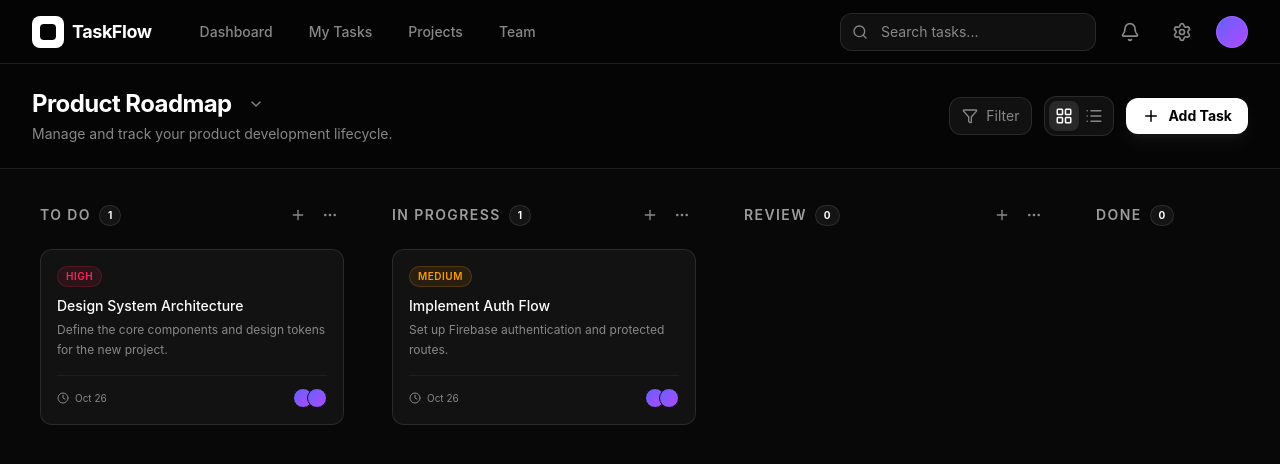
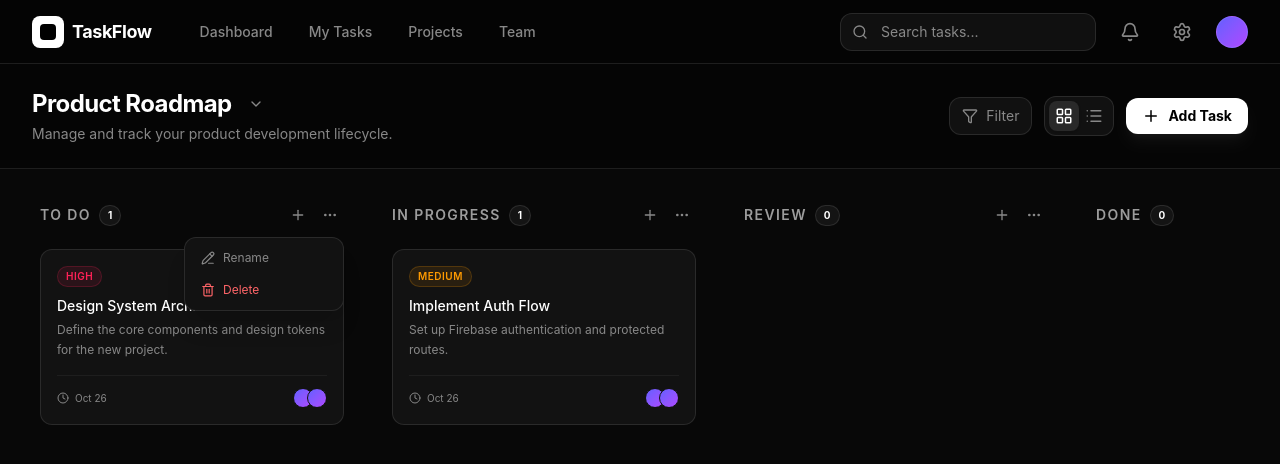
Before and after one commit to letsgokala/Kala-weather-app, a React (Vite) app: page / in a window 1280 px wide. Both pictures are taken after a click on the button 330 px from the left and 215 px from the top of the page. Shown: the top 464 px of the page. Built offline with nearby package versions, Linux system fonts and the light colour scheme.

Commit message:
feat: improve column behavior

```diff
--- a/src/components/Column.tsx
+++ b/src/components/Column.tsx
@@ -1,17 +1,45 @@
-import React from 'react';
+import React, { useEffect, useRef, useState } from 'react';
 import { Droppable } from '@hello-pangea/dnd';
 import { TaskCard } from './TaskCard';
 import { Task } from '../types/task';
-import { Plus, MoreHorizontal } from 'lucide-react';
+import { Plus, MoreHorizontal, PencilLine, Trash2 } from 'lucide-react';
 import { cn } from '../lib/utils';
 
 interface ColumnProps {
   id: string;
   title: string;
   tasks: Task[];
+  onAddTask?: (columnId: string) => void;
+  onRename?: (columnId: string) => void;
+  onDelete?: (columnId: string) => void;
+  canDelete?: boolean;
 }
 
-export const Column = ({ id, title, tasks }: ColumnProps) => {
+export const Column = ({
+  id,
+  title,
+  tasks,
+  onAddTask,
+  onRename,
+  onDelete,
+  canDelete = true
+}: ColumnProps) => {
+  const [isMenuOpen, setIsMenuOpen] = useState(false);
+  const menuRef = useRef<HTMLDivElement>(null);
+
+  useEffect(() => {
+    if (!isMenuOpen) return;
+
+    const handleClickOutside = (event: MouseEvent) => {
+      if (menuRef.current && !menuRef.current.contains(event.target as Node)) {
+        setIsMenuOpen(false);
+      }
+    };
+
+    document.addEventListener('mousedown', handleClickOutside);
+    return () => document.removeEventListener('mousedown', handleClickOutside);
+  }, [isMenuOpen]);
+
   return (
     <div className="flex flex-col w-80 shrink-0 h-full">
       <div className="flex items-center justify-between px-2 mb-4">
@@ -23,13 +51,52 @@ export const Column = ({ id, title, tasks }: ColumnProps) => {
             {tasks.length}
           </span>
         </div>
-        <div className="flex items-center gap-1">
-          <button className="p-1.5 hover:bg-white/5 rounded-lg transition-all text-brand-muted hover:text-white">
+        <div className="flex items-center gap-1 relative" ref={menuRef}>
+          <button
+            onClick={() => onAddTask?.(id)}
+            className="p-1.5 hover:bg-white/5 rounded-lg transition-all text-brand-muted hover:text-white"
+          >
             <Plus size={16} />
           </button>
-          <button className="p-1.5 hover:bg-white/5 rounded-lg transition-all text-brand-muted hover:text-white">
+          <button
+            onClick={() => setIsMenuOpen((prev) => !prev)}
+            className="p-1.5 hover:bg-white/5 rounded-lg transition-all text-brand-muted hover:text-white"
+          >
             <MoreHorizontal size={16} />
           </button>
+
+          {isMenuOpen && (
+            <div className="absolute right-0 top-9 w-40 bg-brand-surface border border-brand-border rounded-xl shadow-xl p-1 z-20">
+              <button
+                onClick={() => {
+                  setIsMenuOpen(false);
+                  onRename?.(id);
+                }}
+                className="w-full flex items-center gap-2 px-3 py-2 rounded-lg text-xs text-brand-muted hover:text-white hover:bg-white/5"
+              >
+                <PencilLine size={14} />
+                Rename
+              </button>
+              <button
+                onClick={() => {
+                  setIsMenuOpen(false);
+                  if (canDelete) {
+                    onDelete?.(id);
+                  }
+                }}
+                disabled={!canDelete}
+                className={cn(
+                  "w-full flex items-center gap-2 px-3 py-2 rounded-lg text-xs",
+                  canDelete
+                    ? "text-red-400 hover:bg-red-500/10"
+                    : "text-brand-muted cursor-not-allowed"
+                )}
+              >
+                <Trash2 size={14} />
+                Delete
+              </button>
+            </div>
+          )}
         </div>
       </div>
 
```
